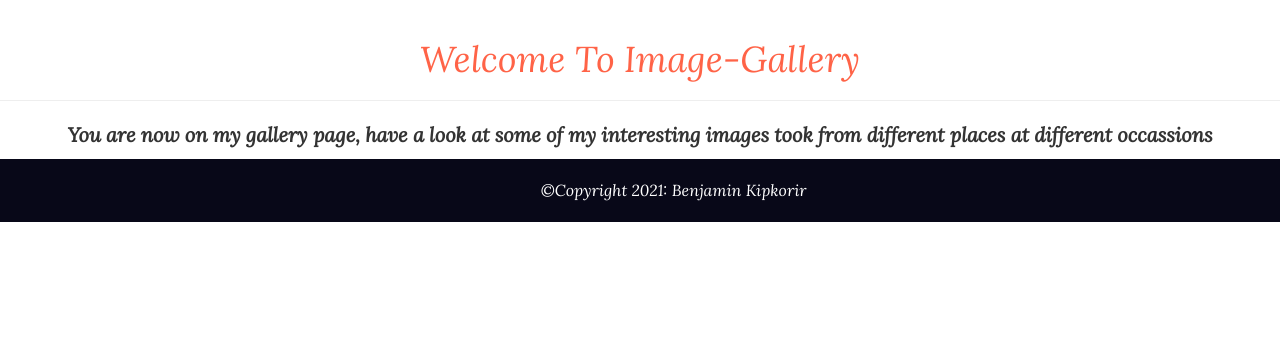
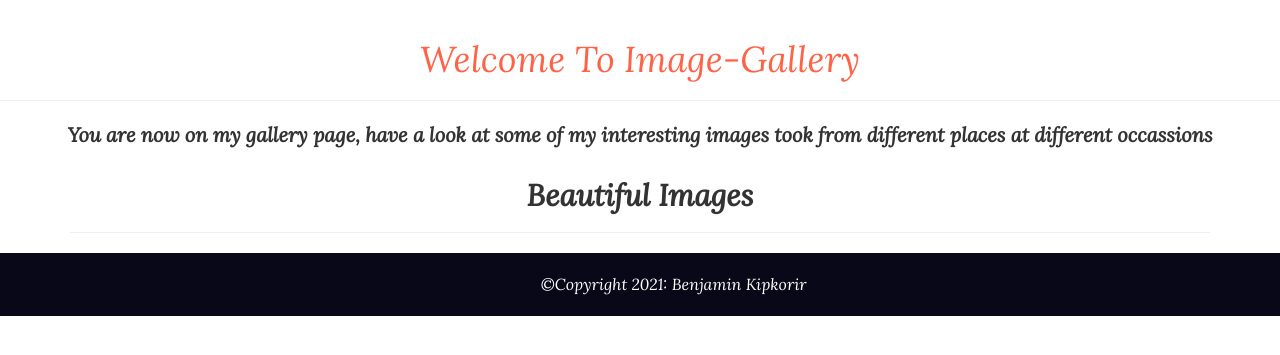
Before and after one commit to Kipkorir2017/image-galle, a Django app: page / in a window 1280 px wide. Shown: the part 68-423 px from the top of the page. Run offline with Django 3.2, Linux system fonts and the light colour scheme; data that the repository does not hold is empty; some libraries are stand-ins or nearby versions.

Commit message:
add images title in the home file

```diff
--- a/gallery/templates/home.html
+++ b/gallery/templates/home.html
@@ -15,6 +15,11 @@
         </div>
 
     </div>
+    <div class="container">
+        <h2 class="text-center" style="font-weight:900">Beautiful Images</h2>
+        <hr>
+    </div>
+
 
     <div class="container">
         {% for img in images%}
```
Also changed, not shown: images/indean.jpeg (deleted), media/images/Nyama_Choma.jpg (renamed from images/Nyama_Choma.jpg).
